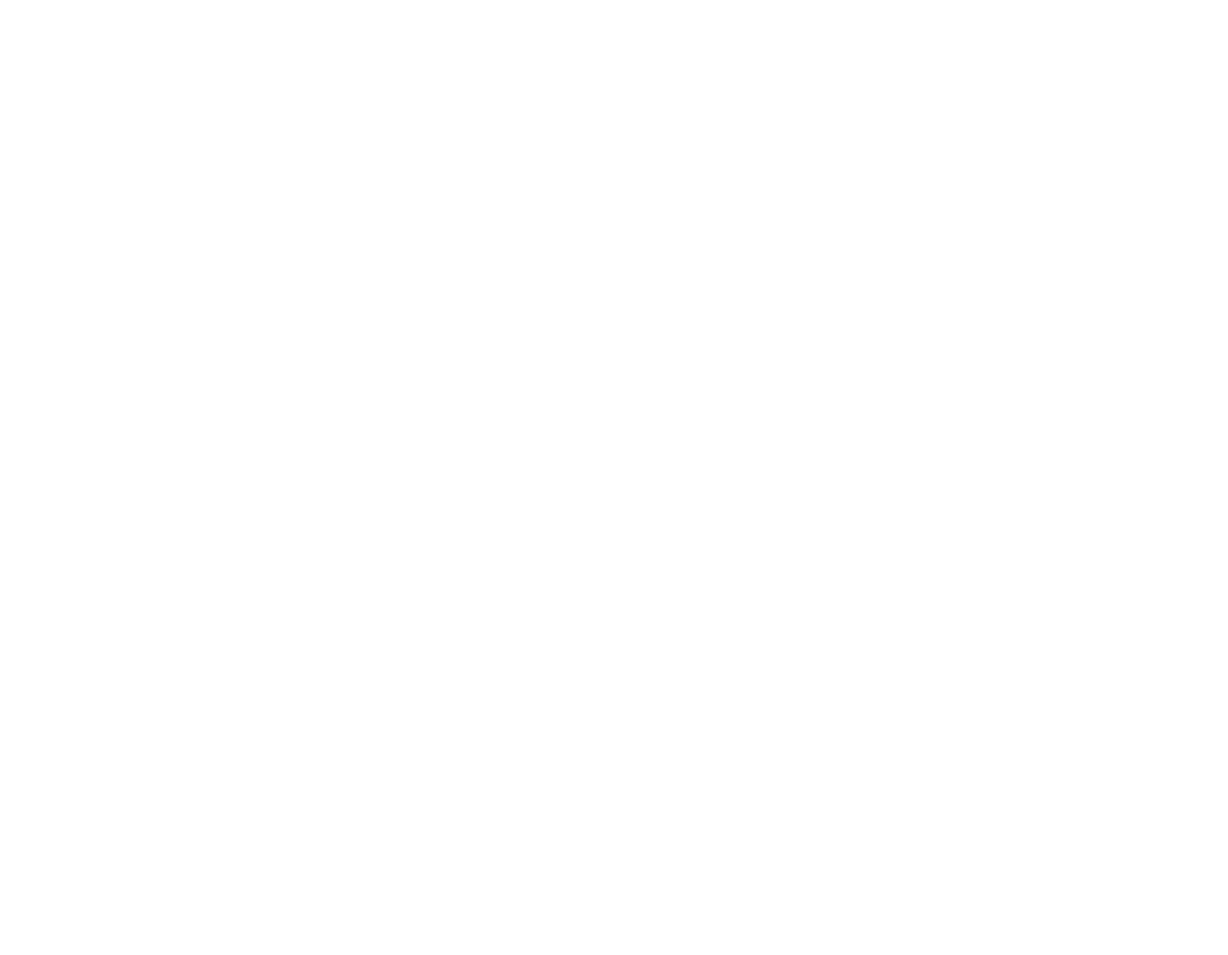
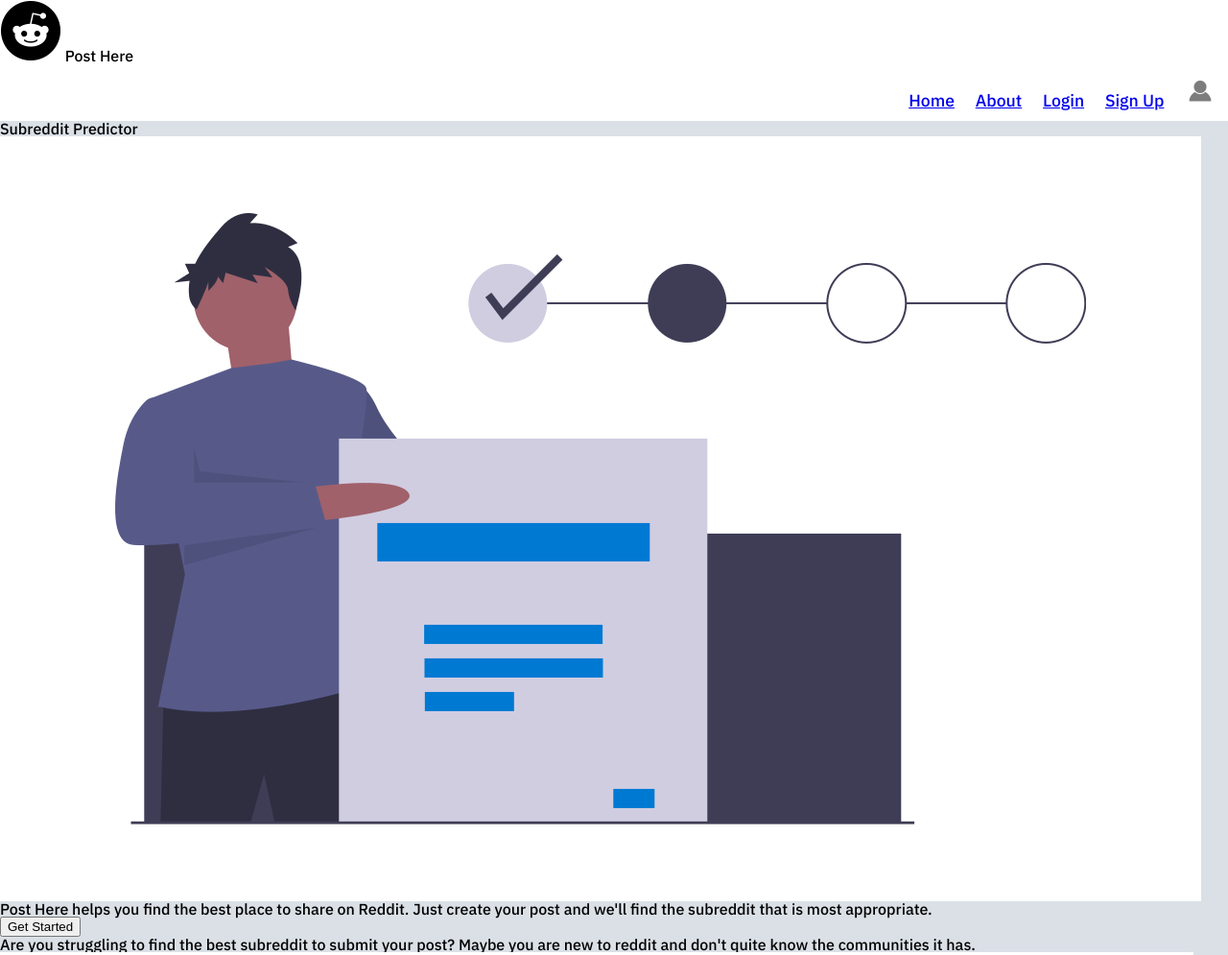
Before and after one commit to posthere1/posthere1_ui, a plain HTML site: page index.html in a window 1280 px wide. Shown: the top 995 px of the page at 96% size. Before the commit the page ends 800 px from the top, so only its background shows below. Drawn offline with Linux system fonts and the light colour scheme.

Commit message:
Started styling landing

```diff
--- a/index.css
+++ b/index.css
@@ -0,0 +1,87 @@
+/* http://meyerweb.com/eric/tools/css/reset/
+   v2.0 | 20110126
+   License: none (public domain)
+*/
+
+html, body, div, span, applet, object, iframe,
+h1, h2, h3, h4, h5, h6, p, blockquote, pre,
+a, abbr, acronym, address, big, cite, code,
+del, dfn, em, img, ins, kbd, q, s, samp,
+small, strike, strong, sub, sup, tt, var,
+b, u, i, center,
+dl, dt, dd, ol, ul, li,
+fieldset, form, label, legend,
+table, caption, tbody, tfoot, thead, tr, th, td,
+article, aside, canvas, details, embed,
+figure, figcaption, footer, header, hgroup,
+menu, nav, output, ruby, section, summary,
+time, mark, audio, video {
+	margin: 0;
+	padding: 0;
+	border: 0;
+	font-size: 100%;
+	font: inherit;
+	vertical-align: baseline;
+}
+/* HTML5 display-role reset for older browsers */
+article, aside, details, figcaption, figure,
+footer, header, hgroup, menu, nav, section {
+	display: block;
+}
+body {
+	line-height: 1;
+}
+ol, ul {
+	list-style: none;
+}
+blockquote, q {
+	quotes: none;
+}
+blockquote:before, blockquote:after,
+q:before, q:after {
+	content: '';
+	content: none;
+}
+table {
+	border-collapse: collapse;
+	border-spacing: 0;
+}
+/* End of CSS reset */
+
+body {
+    background: #DAE0E6;
+    font-family: 'IBM Plex Sans', sans-serif;
+    font-size: 100%;
+}
+.container {
+    max-width: 100%;
+}
+.container header {
+    width: 100%;
+    background: #FFFFFF;
+}
+.continaer header nav {
+    text-align: center;
+    display: flex;
+    justify-content: space-between;
+    align-items: center;
+}
+.container header nav .nav-links {
+    font-size: 1.1rem;
+    display: flex;
+    width: 25%;
+    padding: 1% 1% 1% 74%;
+    justify-content: space-between;
+    align-items: baseline;
+}
+.container header nav .logo {
+    width: 5%;
+}
+.container header nav .profile {
+    height: 2rem;
+    margin: 0;
+    padding: 0;
+}
+.container header nav p {
+    display: inline;
+}
--- a/index.html
+++ b/index.html
@@ -1,10 +1,51 @@
 <html>
     <head>
         <meta charset="utf-8">
-        <title></title>
+        <meta name="viewport" content="width=device-width, initial-scale=1.0">
+        <title>Post Here: Subreddit Predictor</title>
+        <link rel="stylesheet" href="index.css">
+        <link href="https://fonts.googleapis.com/css2?family=IBM+Plex+Sans:wght@500&display=swap" rel="stylesheet">
     </head>
     <body>
+        <div class="container">
+            <header>
+                <nav>
+                    <img src="assets/reddit logo.png" alt="Black Reddit logo" class="logo">
+                    <p>Post Here</p>
+                    <div class="nav-links">
+                        <a href="index.html">Home</a>
+                        <a href="about.html">About</a>
+                        <a href="#">Login</a>
+                        <a href="#">Sign Up</a>
+                        <img src="assets/profile icon.png" alt="Profile icon" class="profile">
+                    </div>
+                </nav>
+            </header>
 
+            <section class="main-content">
+                <h1>Subreddit Predictor</h1>
 
+                <div class="description">
+                    <img src="assets/forms.png" alt="Man holding a form">
+                    <p>Post Here helps you find the best place to share on Reddit. Just create your post and we'll find the subreddit that is most appropriate.</p>
+                    <button>Get Started</button>
+                </div>
+
+                <div class="catch">
+                    <p>Are you struggling to find the best subreddit to submit your post? Maybe you are new to reddit and don't quite know the communities it has.</p>
+                    <img src="assets/undraw_questions_75e0.png" alt="Woman holding question mark">
+                </div>
+
+                <div class="bottom">
+                    <p>Post Here has got you covered.</p>
+                    <button>About</button>
+                </div>
+            </section>
+
+            <footer>
+                <p>© Post Here 2020</p>
+            </footer>
+        </div>
     </body>
+
 </html>
```
Also changed, not shown: assets/profile icon.png (added), assets/reddit logo.png (added), assets/reddit snoo masked.png (deleted).
